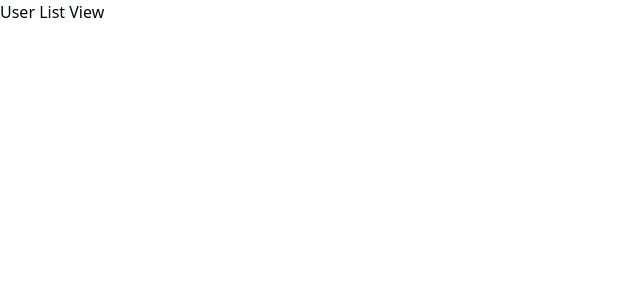
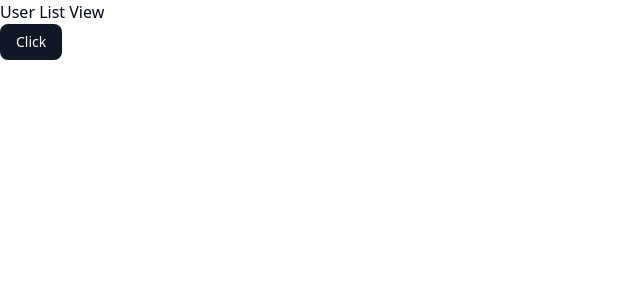
Before and after one commit to abimohan-31/next-typescript, a Next.js app: page /users in a window 1280 px wide. Shown: the top 300 px of the page, without its empty margins (0-640 px from the left). Built offline with nearby package versions, Linux system fonts and the light colour scheme.

Commit message:
button installed through shadcn

```diff
--- a/package.json
+++ b/package.json
@@ -9,6 +9,7 @@
     "lint": "eslint"
   },
   "dependencies": {
+    "@radix-ui/react-slot": "^1.2.3",
     "class-variance-authority": "^0.7.1",
     "clsx": "^2.1.1",
     "lucide-react": "^0.552.0",
--- /dev/null
+++ b/src/components/ui/button.tsx
@@ -0,0 +1,60 @@
+import * as React from "react"
+import { Slot } from "@radix-ui/react-slot"
+import { cva, type VariantProps } from "class-variance-authority"
+
+import { cn } from "@/lib/utils"
+
+const buttonVariants = cva(
+  "inline-flex items-center justify-center gap-2 whitespace-nowrap rounded-md text-sm font-medium transition-all disabled:pointer-events-none disabled:opacity-50 [&_svg]:pointer-events-none [&_svg:not([class*='size-'])]:size-4 shrink-0 [&_svg]:shrink-0 outline-none focus-visible:border-ring focus-visible:ring-ring/50 focus-visible:ring-[3px] aria-invalid:ring-destructive/20 dark:aria-invalid:ring-destructive/40 aria-invalid:border-destructive",
+  {
+    variants: {
+      variant: {
+        default: "bg-primary text-primary-foreground hover:bg-primary/90",
+        destructive:
+          "bg-destructive text-white hover:bg-destructive/90 focus-visible:ring-destructive/20 dark:focus-visible:ring-destructive/40 dark:bg-destructive/60",
+        outline:
+          "border bg-background shadow-xs hover:bg-accent hover:text-accent-foreground dark:bg-input/30 dark:border-input dark:hover:bg-input/50",
+        secondary:
+          "bg-secondary text-secondary-foreground hover:bg-secondary/80",
+        ghost:
+          "hover:bg-accent hover:text-accent-foreground dark:hover:bg-accent/50",
+        link: "text-primary underline-offset-4 hover:underline",
+      },
+      size: {
+        default: "h-9 px-4 py-2 has-[>svg]:px-3",
+        sm: "h-8 rounded-md gap-1.5 px-3 has-[>svg]:px-2.5",
+        lg: "h-10 rounded-md px-6 has-[>svg]:px-4",
+        icon: "size-9",
+        "icon-sm": "size-8",
+        "icon-lg": "size-10",
+      },
+    },
+    defaultVariants: {
+      variant: "default",
+      size: "default",
+    },
+  }
+)
+
+function Button({
+  className,
+  variant,
+  size,
+  asChild = false,
+  ...props
+}: React.ComponentProps<"button"> &
+  VariantProps<typeof buttonVariants> & {
+    asChild?: boolean
+  }) {
+  const Comp = asChild ? Slot : "button"
+
+  return (
+    <Comp
+      data-slot="button"
+      className={cn(buttonVariants({ variant, size, className }))}
+      {...props}
+    />
+  )
+}
+
+export { Button, buttonVariants }
--- a/src/sections/user/view/user-list-view.tsx
+++ b/src/sections/user/view/user-list-view.tsx
@@ -1,7 +1,10 @@
+import { Button } from "@/components/ui/button";
+
 export default function UserListView() {
   return (
     <div>
       <h1>User List View </h1>
+      <Button>Click</Button>
     </div>
   );
 }
```
Also changed, not shown: 1 other file (tests, documents, lock files or other folders).
